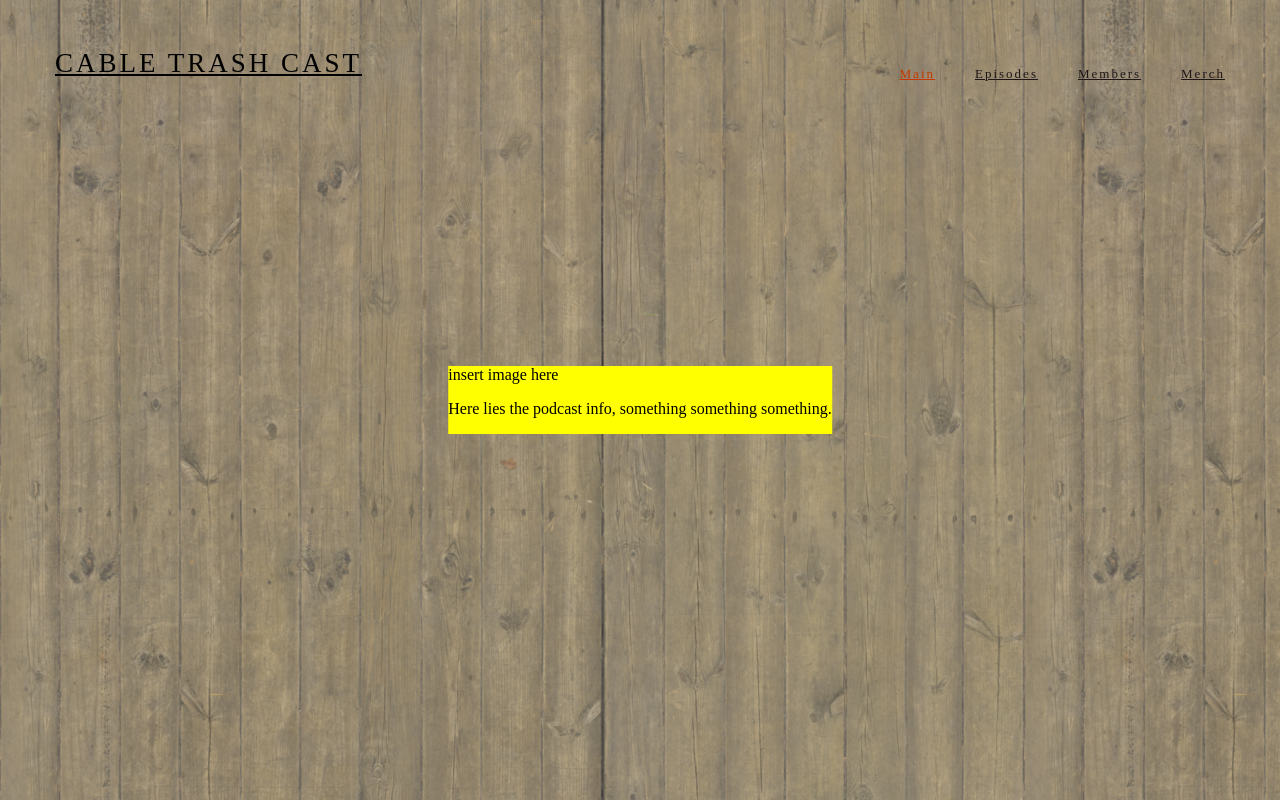
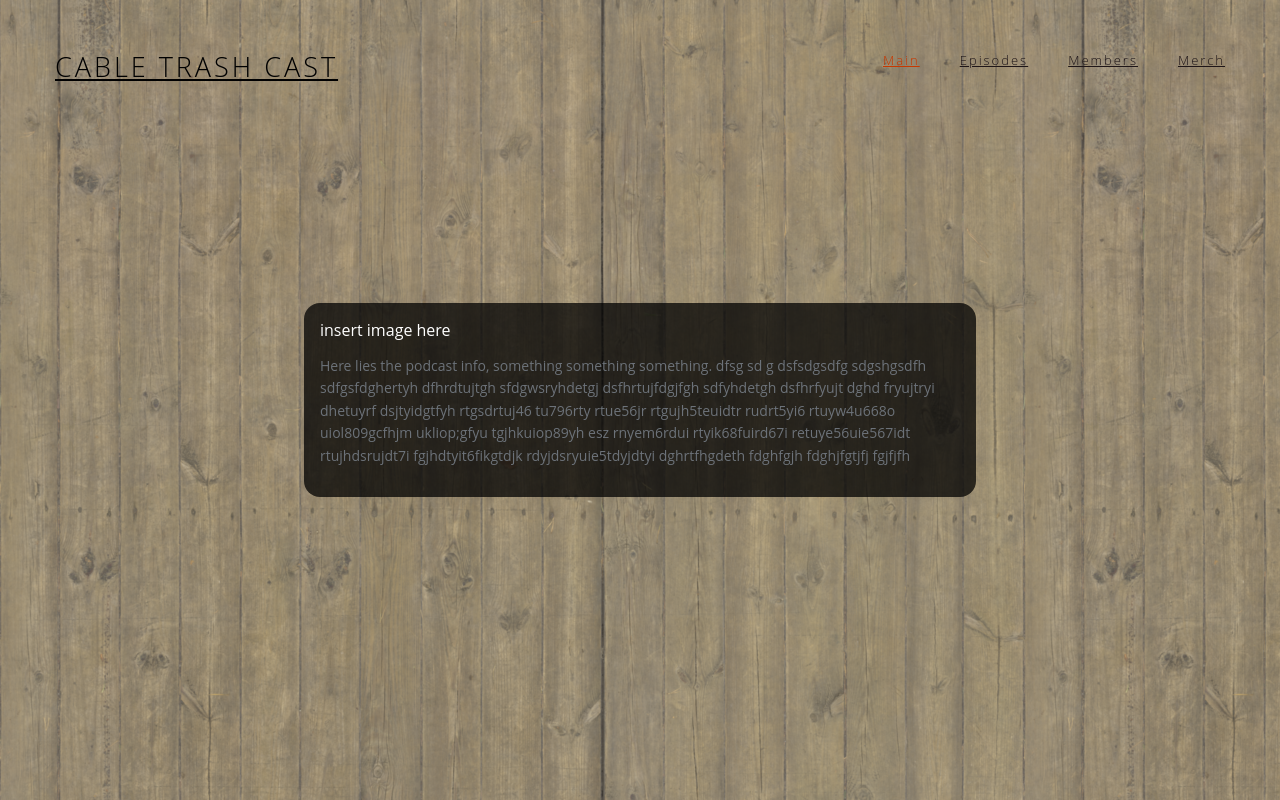
Before and after one commit to zxandungoTV/cable-trash-cast.github.io, an Angular app: page /merch/main in a window 1280 px wide. Built offline with nearby package versions, Linux system fonts and the light colour scheme.

Commit message:
Late night changes

```diff
--- a/src/app/app.component.css
+++ b/src/app/app.component.css
@@ -1,9 +1,13 @@
 .center-object{
-    margin: 0;
-    background: yellow;
+    background: rgba(0, 0, 0, 0.74);
+    color: white;
+    border-radius: 1em;
+    padding: 1em;
     position: absolute;
     top: 50%;
     left: 50%;
     margin-right: -50%;
-    transform: translate(-50%, -50%)
+    transform: translate(-50%, -50%);
+    width: 50vw;
+    max-height: 80vh;
 }
--- a/src/app/header/header.component.css
+++ b/src/app/header/header.component.css
@@ -2,7 +2,8 @@
 	$Header
 ========================================================================== */
 #header {
-	position:inherit;
+	position:sticky;
+	top: 0;
 	width: 100%;
 	z-index: 999;
     /* background-color:  rgba(255, 253, 154, 0.75); */
--- a/src/app/main-page/main-page.component.html
+++ b/src/app/main-page/main-page.component.html
@@ -4,5 +4,40 @@
     </div>
     <p>
         Here lies the podcast info, something something something.
+        dfsg
+        sd
+        g
+        dsfsdgsdfg
+        sdgshgsdfh
+        sdfgsfdghertyh
+        dfhrdtujtgh
+        sfdgwsryhdetgj
+        dsfhrtujfdgjfgh
+        sdfyhdetgh
+        dsfhrfyujt
+        dghd
+        fryujtryi
+        dhetuyrf
+        dsjtyidgtfyh
+        rtgsdrtuj46
+        tu796rty
+        rtue56jr
+        rtgujh5teuidtr
+        rudrt5yi6
+        rtuyw4u668o
+        uiol809gcfhjm
+        ukliop;gfyu
+        tgjhkuiop89yh
+        esz rnyem6rdui
+        rtyik68fuird67i
+        retuye56uie567idt
+        rtujhdsrujdt7i
+        fgjhdtyit6fikgtdjk
+        rdyjdsryuie5tdyjdtyi
+        dghrtfhgdeth
+        fdghfgjh
+        fdghjfgtjfj
+        fgjfjfh
+
     </p>
 </div>
--- a/src/styles.css
+++ b/src/styles.css
@@ -3,3 +3,110 @@ body{
     background-image: url("~src/assets/images/background.png");
     background-color: burlywood;
 }
+
+/* general */
+@import url(http://fonts.googleapis.com/css?family=Open%20Sans:300,400,500,600,700);
+/* ------------------------------------------------------------------------------
+	 Typography
+-------------------------------------------------------------------------------*/
+p {
+	font-size: 14px;
+	line-height: 22.4px;
+	color: #6c7279;
+}
+h1 {
+	font-size: 65px;
+	color: #2d3033;
+}
+h2 {
+	font-size: 40px;
+	color: #2d3033;
+}
+h3 {
+	font-size: 28px;
+	color: #2d3033;
+	font-weight: 300;
+}
+h4 {
+	font-size: 22px;
+	color: #2d3033;
+	font-weight: 400;
+}
+h5 {
+	font-size: 14px;
+	color: #2d3033;
+	text-transform: uppercase;
+	font-weight: 700;
+}
+.btn {
+	border: 1px solid rgba(0, 0, 0, 0.75);
+	margin-top: 20px;
+	color: #2a2a2a;
+	font-size: 12px;
+	font-weight: 400;
+	letter-spacing: 1px;
+	border-radius: 0px;
+	padding: 1.5% 3%;
+	display: inline-block;
+	text-transform: uppercase;
+}
+.btn:hover, .btn:focus {
+	background-color: #2a2a2a;
+	color: #fff;
+}
+.btn-large {
+	padding: 15px 40px;
+}
+/* ------------------------------------------------------------------------------
+	 General Style
+-------------------------------------------------------------------------------*/
+a {
+	color: #e84545;
+}
+a:hover, a:focus {
+	text-decoration: none;
+	-moz-transition: background-color, color, 0.3s;
+	-o-transition: background-color, color, 0.3s;
+	-webkit-transition: background-color, color, 0.3s;
+	transition: background-color, color, 0.3s;
+}
+body {
+	font-family: "Open Sans", sans-serif;
+	font-weight: 400;
+	color: #3a3c3f;
+	background-color: rgb(233, 240, 245);
+}
+ul, ol {
+	margin: 0;
+	padding: 0;
+}
+ul li {
+	list-style: none;
+}
+.section {
+	padding: 100px 0;
+}
+.no-padding {
+	padding: 0;
+}
+.no-gutter [class*=col-] {
+	padding-right: 0;
+	padding-left: 0;
+}
+
+/*----------------------------------------
+	iframes
+----------------------------------------*/
+.iframe-container{
+	position: relative;
+	width: 100%;
+	padding-bottom: 56.25%;
+	height: 0;
+  }
+  .iframe-container iframe{
+	position: absolute;
+	top:0;
+	left: 0;
+	width: 100%;
+	height: 100%;
+  }
```
Also changed, not shown: 5 other files (tests, documents, lock files or other folders).
